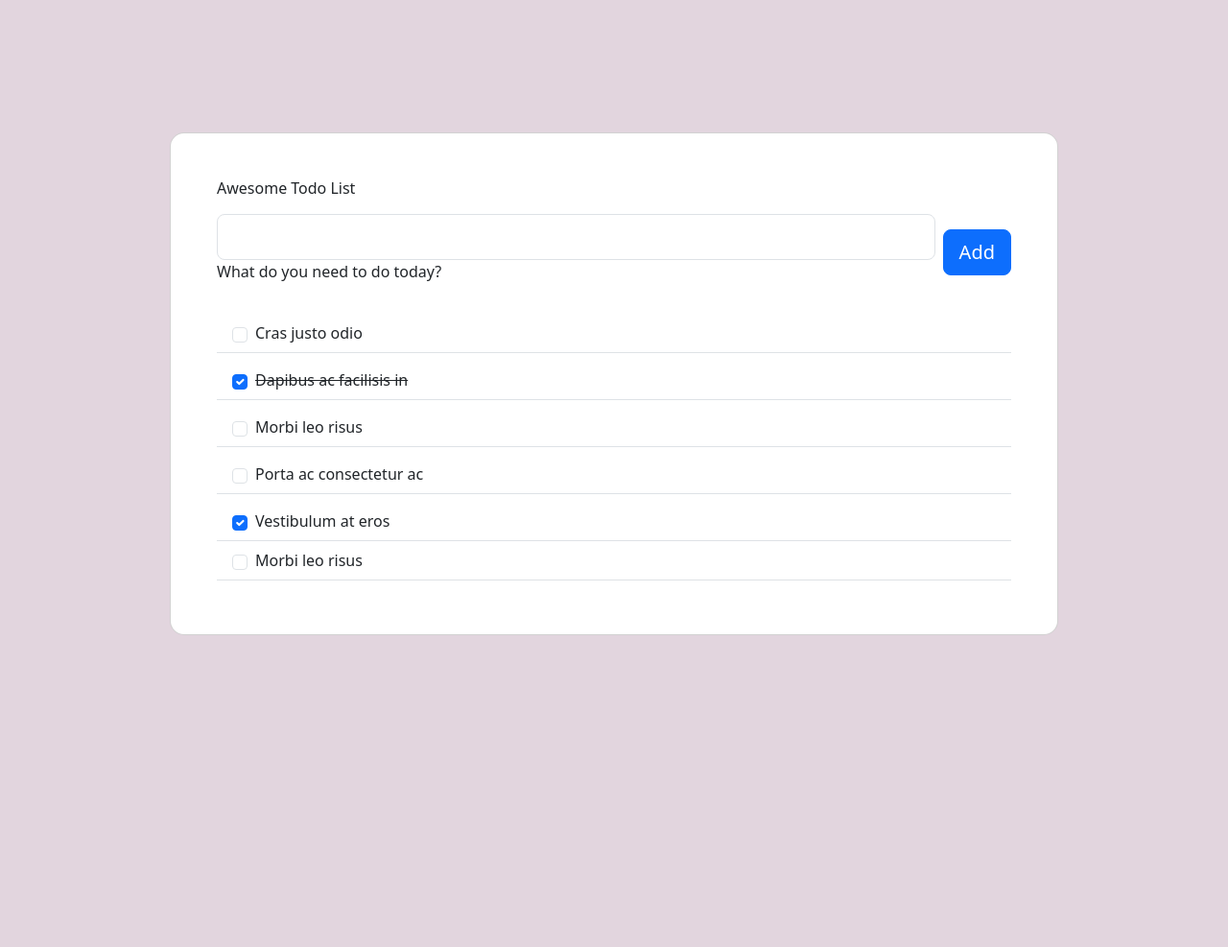
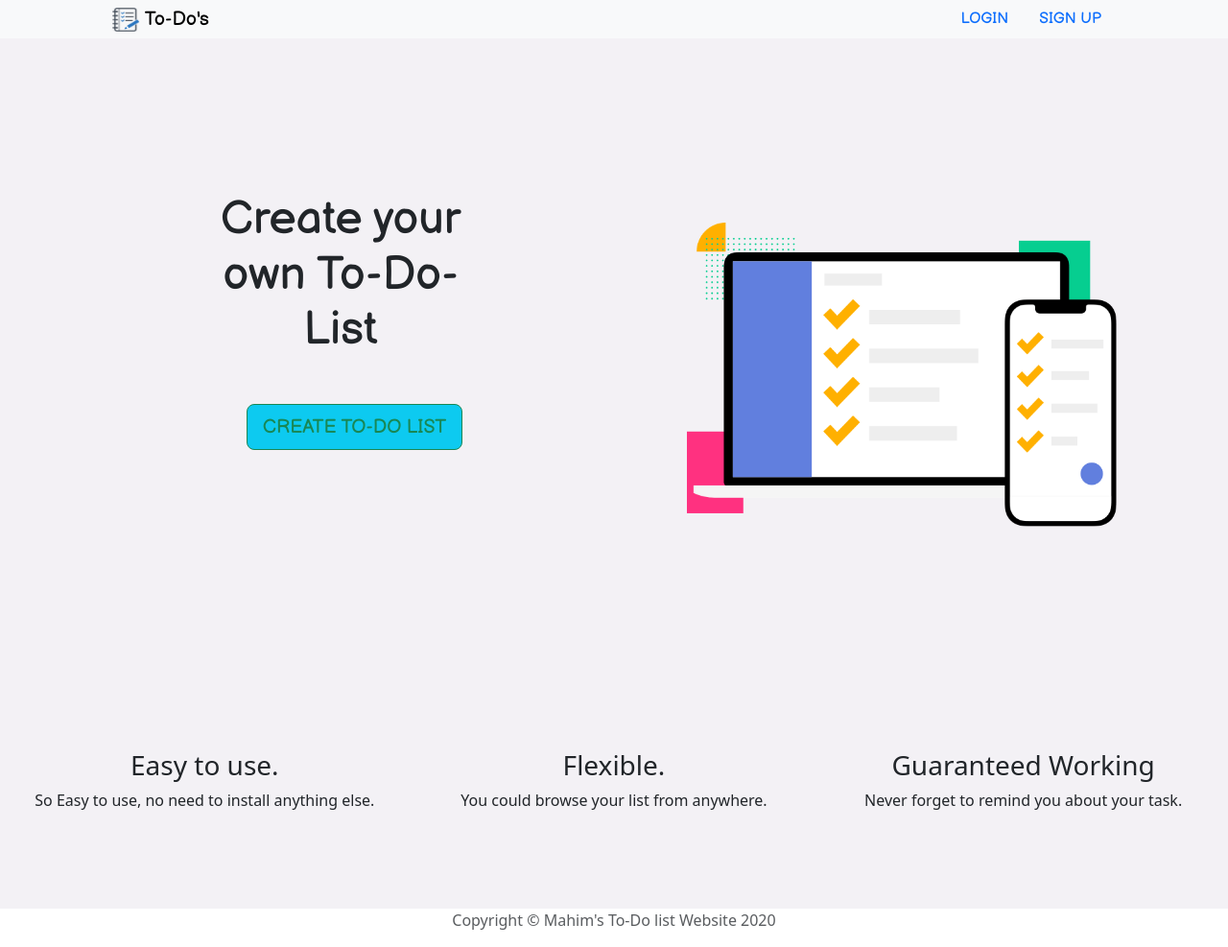
Before and after one commit to mahimnxt23/Portfolio-Projects, a Flask app: template To-Do List Website/templates/index.html in a window 1280 px wide. Shown: the whole page at 96% size. Before the commit the page ends 662 px from the top, so only its background shows below. Run offline with Flask 3, Linux system fonts and the light colour scheme; the template is opened without the code that fills it: most values are stand-ins (such as "Sample title", 1, 10 or a date in 2020); some libraries are stand-ins or nearby versions.

Commit message:
uploaded first impliment of To-Do list website work

```diff
--- a/To-Do List Website/main.py
+++ b/To-Do List Website/main.py
@@ -4,12 +4,9 @@ app = Flask(__name__)
 
 
 @app.route('/')
-def home():
+def home_page():
     return render_template('index.html')
 
 
 if __name__ == '__main__':
-    app.run(
-        host='localhost',
-        debug=True
-    )
+    app.run(debug=True)
--- a/To-Do List Website/static/css/styles.css
+++ b/To-Do List Website/static/css/styles.css
@@ -0,0 +1,49 @@
+html, body{
+    height: 100%;
+}
+
+/*Section Header*/
+.navbar{
+    padding: 0 6.5rem;
+    font-family: 'Balsamiq Sans', cursive;
+}
+.head{
+    height: 80%;
+}
+
+.todo-image{
+    width:35%;
+    position: absolute;
+    margin: 15% 5%;
+}
+
+.text-head{
+    text-align: center;
+    margin: 10rem 7rem 1rem;
+    font-size: 3em;
+    font-family: 'Balsamiq Sans', cursive;
+}
+
+.btn{
+    margin-top: 2rem;
+    margin-left: 32%;
+    font-family: 'Balsamiq Sans', cursive;
+}
+
+.section-2{
+    text-align:center;
+    margin-top:25%;
+}
+
+.ltl-desc{
+    text-align: center;
+    margin-bottom:25%;
+
+}
+
+#testimonial-carousel{
+    margin:10%
+}
+.carousel-text{
+    padding: 0rem 15rem;
+}
--- /dev/null
+++ b/To-Do List Website/templates/footer.html
@@ -0,0 +1,20 @@
+
+
+		<!-- Footer -->
+		<footer>
+			<div class="container-footer d-flex justify-content-center">
+				<div class="row">
+					<p class="copyright text-muted">Copyright &copy; Mahim's To-Do list Website {{ year }}</p>
+				</div>
+			</div>
+		</footer>
+
+		<script src="https://cdn.jsdelivr.net/npm/@popperjs/core@2.11.8/dist/umd/popper.min.js"
+		        integrity="sha384-I7E8VVD/ismYTF4hNIPjVp/Zjvgyol6VFvRkX/vR+Vc4jQkC+hVqc2pM8ODewa9r"
+		        crossorigin="anonymous"></script>
+		<script src="https://cdn.jsdelivr.net/npm/bootstrap@5.3.2/dist/js/bootstrap.min.js"
+		        integrity="sha384-BBtl+eGJRgqQAUMxJ7pMwbEyER4l1g+O15P+16Ep7Q9Q+zqX6gSbd85u4mG4QzX+"
+		        crossorigin="anonymous"></script>
+
+	</body>
+</html>
--- /dev/null
+++ b/To-Do List Website/templates/header.html
@@ -0,0 +1,36 @@
+
+
+<!DOCTYPE html>
+<html lang="en">
+	<head>
+		<meta charset="UTF-8">
+		<meta name="viewport" content="width=device-width, initial-scale=1">
+		<title>To-Do List</title>
+
+		<link href="https://cdn.jsdelivr.net/npm/bootstrap@5.3.2/dist/css/bootstrap.min.css" rel="stylesheet" integrity="sha384-T3c6CoIi6uLrA9TneNEoa7RxnatzjcDSCmG1MXxSR1GAsXEV/Dwwykc2MPK8M2HN" crossorigin="anonymous">
+		<link href="https://fonts.googleapis.com/css2?family=Balsamiq+Sans&display=swap" rel="stylesheet">
+		<link href="{{ url_for('static', filename='/css/styles.css') }}" rel="stylesheet">
+		<link rel="preconnect" href="https://fonts.googleapis.com">
+		<link rel="preconnect" href="https://fonts.gstatic.com" crossorigin>
+	</head>
+
+	<body>
+		<section>
+			<nav class="navbar navbar-primary bg-light">
+				<div class="container-fluid">
+					<a class="navbar-brand" href="{{url_for('home_page')}}">
+						<img src="{{url_for('static', filename='images/task-list.png')}}" alt="Task Icon" width="30" height="25"
+						     class="d-inline-block align-text-top ">
+						To-Do's
+					</a>
+					<ul class="nav justify-content-end">
+						<li class="nav-item">
+							<a class="nav-link active" href="#">LOGIN</a>
+						</li>
+						<li class="nav-item">
+							<a class="nav-link active" href="#">SIGN UP</a>
+						</li>
+					</ul>
+				</div>
+			</nav>
+		</section>
--- a/To-Do List Website/templates/index.html
+++ b/To-Do List Website/templates/index.html
@@ -1,111 +1,42 @@
-<!DOCTYPE html>
-<html lang="en">
-<head>
-  <meta charset="UTF-8">
-  <meta name="viewport" content="width=device-width, initial-scale=1">
-  <title>To-Do List</title>
-  <link href="https://cdn.jsdelivr.net/npm/bootstrap@5.3.2/dist/css/bootstrap.min.css" rel="stylesheet"
-        integrity="sha384-T3c6CoIi6uLrA9TneNEoa7RxnatzjcDSCmG1MXxSR1GAsXEV/Dwwykc2MPK8M2HN" crossorigin="anonymous">
-  <link rel="stylesheet" href="{{ url_for('static', filename='/css/styles.css') }}">
-</head>
-<body>
-  <section class="vh-100" style="background-color: #e2d5de;">
-    <div class="container py-5 h-100">
-      <div class="row d-flex justify-content-center align-items-center h-100">
-        <div class="col col-xl-10">
 
-          <div class="card" style="border-radius: 15px;">
-            <div class="card-body p-5">
 
-              <h6 class="mb-3">Awesome Todo List</h6>
+{% include 'header.html' %}
 
-              <form class="d-flex justify-content-center align-items-center mb-4">
-                <div class="form-outline flex-fill">
-                  <input type="text" id="form3" class="form-control form-control-lg" />
-                  <label class="form-label" for="form3">What do you need to do today?</label>
-                </div>
-                <button type="submit" class="btn btn-primary btn-lg ms-2">Add</button>
-              </form>
 
-              <ul class="list-group mb-0">
-                <li
-                  class="list-group-item d-flex justify-content-between align-items-center border-start-0 border-top-0
-                  border-end-0 border-bottom rounded-0 mb-2">
-                  <div class="d-flex align-items-center">
-                    <input class="form-check-input me-2" type="checkbox" value="" aria-label="..." />
-                    Cras justo odio
-                  </div>
-                  <a href="#!" data-mdb-toggle="tooltip" title="Remove item">
-                    <i class="fas fa-times text-primary"></i>
-                  </a>
-                </li>
-                <li
-                  class="list-group-item d-flex d-flex justify-content-between align-items-center border-start-0
-                  border-top-0 border-end-0 border-bottom rounded-0 mb-2">
-                  <div class="d-flex align-items-center">
-                    <input class="form-check-input me-2" type="checkbox" value="" aria-label="..." checked />
-                    <s>Dapibus ac facilisis in</s>
-                  </div>
-                  <a href="#!" data-mdb-toggle="tooltip" title="Remove item">
-                    <i class="fas fa-times text-primary"></i>
-                  </a>
-                </li>
-                <li
-                  class="list-group-item d-flex d-flex justify-content-between align-items-center border-start-0
-                  border-top-0 border-end-0 border-bottom rounded-0 mb-2">
-                  <div class="d-flex align-items-center">
-                    <input class="form-check-input me-2" type="checkbox" value="" aria-label="..." />
-                    Morbi leo risus
-                  </div>
-                  <a href="#!" data-mdb-toggle="tooltip" title="Remove item">
-                    <i class="fas fa-times text-primary"></i>
-                  </a>
-                </li>
-                <li
-                  class="list-group-item d-flex d-flex justify-content-between align-items-center border-start-0
-                  border-top-0 border-end-0 border-bottom rounded-0 mb-2">
-                  <div class="d-flex align-items-center">
-                    <input class="form-check-input me-2" type="checkbox" value="" aria-label="..." />
-                    Porta ac consectetur ac
-                  </div>
-                  <a href="#!" data-mdb-toggle="tooltip" title="Remove item">
-                    <i class="fas fa-times text-primary"></i>
-                  </a>
-                </li>
-                <li
-                  class="list-group-item d-flex d-flex justify-content-between align-items-center border-start-0
-                  border-top-0 border-end-0 border-bottom rounded-0 mb-0">
-                  <div class="d-flex align-items-center">
-                    <input class="form-check-input me-2" type="checkbox" value="" aria-label="..." checked />
-                    Vestibulum at eros
-                  </div>
-                  <a href="#!" data-mdb-toggle="tooltip" title="Remove item">
-                    <i class="fas fa-times text-primary"></i>
-                  </a>
-                </li>
-                <li
-                  class="list-group-item d-flex justify-content-between align-items-center border-start-0 border-top-0
-                  border-end-0 border-bottom rounded-0 mb-2">
-                  <div class="d-flex align-items-center">
-                    <input class="form-check-input me-2" type="checkbox" value="" aria-label="..." />
-                    Morbi leo risus
-                  </div>
-                  <a href="#!" data-mdb-toggle="tooltip" title="Remove item">
-                    <i class="fas fa-times text-primary"></i>
-                  </a>
-                </li>
-              </ul>
+<header class="head" style="background-color:#F3F1F5">
+	<div class="container">
+		<div class="row">
+			<div class="col-lg-6">
+				<h1 class="text-head">
+					Create your own To-Do-List
+				</h1>
+				<a href="#" class="btn btn btn-info btn btn-outline-success btn-lg">
+					CREATE TO-DO LIST
+				</a>
+			</div>
+			<div class="col-lg-6">
+				<img class="todo-image" src="{{url_for('static', filename='images/todo-list.png')}}">
+			</div>
+		</div>
+	</div>
+</header>
 
-            </div>
-          </div>
+<div class="container-fluid" style="background-color:#F3F1F5">
+	<div class="row">
+		<div class="col-lg-4">
+			<h3 class="section-2">Easy to use.</h3>
+			<p class="ltl-desc">So Easy to use, no need to install anything else.</p>
+		</div>
+		<div class="col-lg-4">
+			<h3 class="section-2">Flexible.</h3>
+			<p class="ltl-desc">You could browse your list from anywhere.</p>
+		</div>
+		<div class="col-lg-4">
+			<h3 class="section-2">Guaranteed Working</h3>
+			<p class="ltl-desc">Never forget to remind you about your task.</p>
+		</div>
+	</div>
+</div>
 
-        </div>
-      </div>
-    </div>
-  </section>
 
-  <script src="https://cdn.jsdelivr.net/npm/@popperjs/core@2.11.8/dist/umd/popper.min.js" integrity="sha384-I7E8VVD/ismYTF4hNIPjVp/Zjvgyol6VFvRkX/vR+Vc4jQkC+hVqc2pM8ODewa9r" crossorigin="anonymous"></script>
-  <script src="https://cdn.jsdelivr.net/npm/bootstrap@5.3.2/dist/js/bootstrap.min.js" integrity="sha384-BBtl+eGJRgqQAUMxJ7pMwbEyER4l1g+O15P+16Ep7Q9Q+zqX6gSbd85u4mG4QzX+" crossorigin="anonymous"></script>
-
-</body>
-</html>
+{% include 'footer.html' %}
```
Also changed, not shown: To-Do List Website/forms.py (added, +25 -0 lines), To-Do List Website/templates/login.html (added, +20 -0 lines), To-Do List Website/templates/register.html (added, +20 -0 lines), To-Do List Website/templates/task.html (added, +16 -0 lines), To-Do List Website/templates/to-do.html (added, +18 -0 lines), To-Do List Website/static/images/activity.png (added), To-Do List Website/static/images/sign-up.png (added), To-Do List Website/static/images/task-list.png (added), To-Do List Website/static/images/to_do_list.png (added), To-Do List Website/static/images/todo-list.png (added), To-Do List Website/static/images/todo.jpg (added), To-Do List Website/static/images/welcome.png (added).
